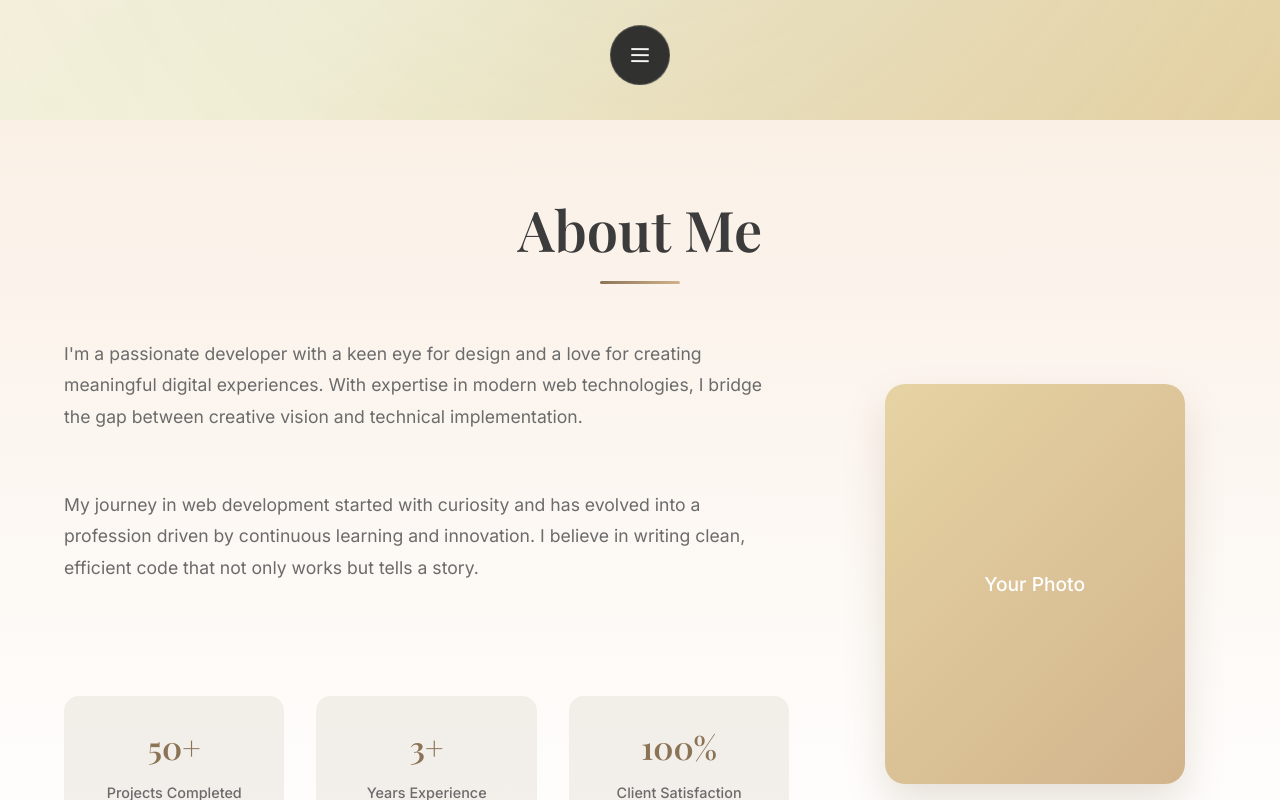
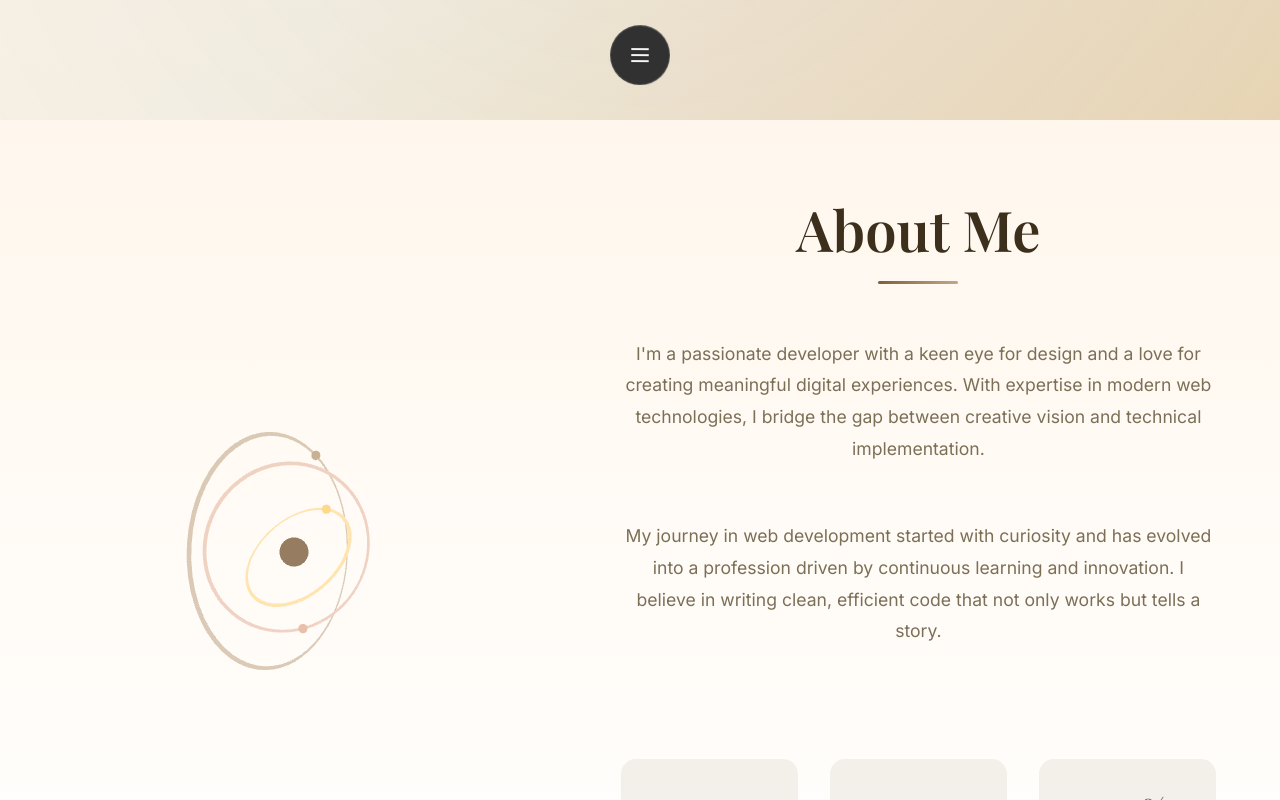
Before and after one commit to arnav-khandelwal/portfolio, a React (Vite) app: page / in a window 1280 px wide. Shown: the part 680-1480 px from the top of the page. Built offline with nearby package versions, Linux system fonts and the light colour scheme.

Commit message:
about me done

```diff
--- a/package.json
+++ b/package.json
@@ -10,10 +10,12 @@
     "preview": "vite preview"
   },
   "dependencies": {
+    "@types/three": "^0.178.1",
     "gsap": "^3.13.0",
     "react": "^19.1.0",
     "react-dom": "^19.1.0",
-    "sass": "^1.89.2"
+    "sass": "^1.89.2",
+    "three": "^0.178.0"
   },
   "devDependencies": {
     "@eslint/js": "^9.30.1",
--- a/src/components/About/About.jsx
+++ b/src/components/About/About.jsx
@@ -1,32 +1,212 @@
 import React, { useEffect, useRef } from 'react';
 import { gsap } from 'gsap';
 import { ScrollTrigger } from 'gsap/ScrollTrigger';
+import * as THREE from 'three';
 import './About.scss';
 
 gsap.registerPlugin(ScrollTrigger);
+
+// Widget component for About section interests
+const AboutWidget = () => {
+  const mountRef = useRef(null);
+  const sceneRef = useRef(null);
+  const rendererRef = useRef(null);
+  const cameraRef = useRef(null);
+  const atomGroupRef = useRef(null);
+  const orbitGroupsRef = useRef([]);
+  const iconsRef = useRef([]);
+  const widgetContainerRef = useRef(null);
+
+  useEffect(() => {
+    if (!mountRef.current) return;
+
+    // Scene setup
+    const scene = new THREE.Scene();
+    const camera = new THREE.PerspectiveCamera(75, 1, 0.1, 1000);
+    const renderer = new THREE.WebGLRenderer({ antialias: true, alpha: true });
+
+    renderer.setSize(400, 400);
+    renderer.setClearColor(0x000000, 0);
+    mountRef.current.appendChild(renderer.domElement);
+
+    // Store refs
+    sceneRef.current = scene;
+    cameraRef.current = camera;
+    rendererRef.current = renderer;
+
+    // Create atom group
+    const atomGroup = new THREE.Group();
+    scene.add(atomGroup);
+    atomGroupRef.current = atomGroup;
+
+    // Initially hide the atom for entrance animation
+    atomGroup.scale.setScalar(0);
+    atomGroup.rotation.x = Math.PI;
+
+    // Create nucleus
+    const nucleusGeometry = new THREE.SphereGeometry(0.4, 32, 32);
+    const nucleusMaterial = new THREE.MeshBasicMaterial({
+      color: 0x7C5E3C, // accent-brown from color palette
+      transparent: true,
+      opacity: 0.8
+    });
+    const nucleus = new THREE.Mesh(nucleusGeometry, nucleusMaterial);
+    atomGroup.add(nucleus);
+
+    // Create orbital rings with color palette colors
+    const ringRadii = [1.8, 2.6, 3.4];
+    const ringColors = [0xFFD580, 0xE6B8A2, 0xC2A98B]; // accent-gold, accent-rose, dark-beige
+
+    ringRadii.forEach((radius, index) => {
+      const orbitGroup = new THREE.Group();
+
+      // Create ring geometry - thicker rings
+      const ringGeometry = new THREE.RingGeometry(radius - 0.05, radius + 0.05, 64);
+      const ringMaterial = new THREE.MeshBasicMaterial({
+        color: ringColors[index],
+        transparent: true,
+        opacity: 0.6,
+        side: THREE.DoubleSide
+      });
+      const ring = new THREE.Mesh(ringGeometry, ringMaterial);
+
+      // Rotate rings for 3D effect with more varied angles
+      ring.rotation.x = Math.PI / 2 + (index * Math.PI / 5);
+      ring.rotation.z = index * Math.PI / 3;
+
+      orbitGroup.add(ring);
+
+      // Create orbiting particles/electrons - bigger spheres
+      const particleGeometry = new THREE.SphereGeometry(0.15, 12, 12);
+      const particleMaterial = new THREE.MeshBasicMaterial({
+        color: ringColors[index],
+        transparent: true,
+        opacity: 0.9
+      });
+      const particle = new THREE.Mesh(particleGeometry, particleMaterial);
+      particle.position.set(radius, 0, 0);
+
+      orbitGroup.add(particle);
+      atomGroup.add(orbitGroup);
+
+      orbitGroupsRef.current.push(orbitGroup);
+      iconsRef.current.push(particle);
+    });
+
+    // Position camera
+    camera.position.set(0, 0, 8);
+    camera.lookAt(0, 0, 0);
+
+    // GSAP Entrance Animation for the atom
+    gsap.timeline({
+      scrollTrigger: {
+        trigger: widgetContainerRef.current,
+        start: "top 80%",
+        end: "bottom 20%",
+      }
+    })
+    .to(atomGroup.scale, {
+      x: 1,
+      y: 1,
+      z: 1,
+      duration: 1.5,
+      ease: "back.out(1.7)"
+    })
+    .to(atomGroup.rotation, {
+      x: 0,
+      duration: 1,
+      ease: "power2.out"
+    }, "-=1");
+
+    // Animation loop with slower movement
+    const animate = () => {
+      requestAnimationFrame(animate);
+
+      // Rotate entire atom - slower movement
+      if (atomGroup) {
+        atomGroup.rotation.y += 0.005; // Reduced from 0.01
+        atomGroup.rotation.x += 0.002; // Reduced from 0.005
+      }
+
+      // Rotate each orbit at different speeds - slower
+      orbitGroupsRef.current.forEach((orbitGroup, index) => {
+        if (orbitGroup) {
+          const speed = (index + 1) * 0.01; // Reduced from 0.02
+          orbitGroup.rotation.y += speed;
+          orbitGroup.rotation.z += speed * 0.3; // Reduced from 0.5
+        }
+      });
+
+      // Pulsate nucleus - slower
+      if (nucleus) {
+        const scale = 1 + Math.sin(Date.now() * 0.002) * 0.15; // Reduced frequency and amplitude
+        nucleus.scale.setScalar(scale);
+      }
+
+      renderer.render(scene, camera);
+    };
+
+    animate();
+
+    // Handle resize
+    const handleResize = () => {
+      if (renderer && camera) {
+        renderer.setSize(400, 400);
+        camera.aspect = 1;
+        camera.updateProjectionMatrix();
+      }
+    };
+
+    window.addEventListener('resize', handleResize);
+
+    // Cleanup
+    return () => {
+      window.removeEventListener('resize', handleResize);
+      if (mountRef.current && renderer.domElement) {
+        mountRef.current.removeChild(renderer.domElement);
+      }
+      renderer.dispose();
+    };
+  }, []);
+
+  return (
+    <div className="about-widget" ref={widgetContainerRef}>
+      <div className="about-widget__3d-container">
+        <div ref={mountRef} className="about-widget__3d-atom" />
+      </div>
+    </div>
+  );
+};
 
 const About = () => {
   const sectionRef = useRef(null);
   const titleRef = useRef(null);
   const contentRef = useRef(null);
-  const imageRef = useRef(null);
+  const widgetRef = useRef(null);
   const statsRef = useRef(null);
 
   useEffect(() => {
     const section = sectionRef.current;
     const title = titleRef.current;
     const content = contentRef.current;
-    const image = imageRef.current;
+    const widget = widgetRef.current;
     const stats = statsRef.current.children;
 
-    // Title animation
+    // Title animation with enhanced effects
     gsap.fromTo(title,
-      { y: 50, opacity: 0 },
+      {
+        y: 60,
+        opacity: 0,
+        scale: 0.8,
+        rotationX: -15
+      },
       {
         y: 0,
         opacity: 1,
-        duration: 1,
-        ease: "power2.out",
+        scale: 1,
+        rotationX: 0,
+        duration: 1.2,
+        ease: "back.out(1.7)",
         scrollTrigger: {
           trigger: section,
           start: "top 80%",
@@ -35,14 +215,21 @@ const About = () => {
       }
     );
 
-    // Content animation
-    gsap.fromTo(content,
-      { x: -50, opacity: 0 },
+    // Content animation with staggered paragraphs
+    const paragraphs = content.querySelectorAll('.about__description');
+    gsap.fromTo(paragraphs,
+      {
+        x: -80,
+        opacity: 0,
+        y: 30
+      },
       {
         x: 0,
         opacity: 1,
+        y: 0,
         duration: 1.2,
-        ease: "power2.out",
+        stagger: 0.3,
+        ease: "power3.out",
         scrollTrigger: {
           trigger: section,
           start: "top 70%",
@@ -51,13 +238,12 @@ const About = () => {
       }
     );
 
-    // Image animation
-    gsap.fromTo(image,
-      { x: 50, opacity: 0, scale: 0.8 },
+    // Widget animation (icons slide in from left)
+    gsap.fromTo(widget,
+      { x: -60, opacity: 0 },
       {
         x: 0,
         opacity: 1,
-        scale: 1,
         duration: 1.2,
         ease: "back.out(1.7)",
         scrollTrigger: {
@@ -68,18 +254,25 @@ const About = () => {
       }
     );
 
-    // Stats animation
+    // Stats animation with enhanced effects
     gsap.fromTo(stats,
-      { y: 30, opacity: 0 },
+      {
+        y: 50,
+        opacity: 0,
+        scale: 0.8,
+        rotationY: 20
+      },
       {
         y: 0,
         opacity: 1,
-        duration: 0.8,
-        stagger: 0.2,
-        ease: "power2.out",
+        scale: 1,
+        rotationY: 0,
+        duration: 1,
+        stagger: 0.15,
+        ease: "back.out(1.7)",
         scrollTrigger: {
           trigger: statsRef.current,
-          start: "top 80%",
+          start: "top 85%",
           end: "bottom 20%",
         }
       }
@@ -87,10 +280,13 @@ const About = () => {
   }, []);
 
   return (
-    <section id="about" ref={sectionRef} className="about">
-      <div className="container">
-        <h2 ref={titleRef} className="about__title">About Me</h2>
-        <div className="about__content-wrapper">
+    <section id="about" ref={sectionRef} className="about hero">
+      <div className="container hero__container">
+        <div className="hero__widget" ref={widgetRef}>
+          <AboutWidget />
+        </div>
+        <div className="hero__text">
+          <h2 ref={titleRef} className="about__title">About Me</h2>
           <div ref={contentRef} className="about__content">
             <p className="about__description">
               I'm a passionate developer with a keen eye for design and a love for creating
@@ -117,11 +313,6 @@ const About = () => {
               </div>
             </div>
           </div>
-          <div ref={imageRef} className="about__image">
-            <div className="about__image-placeholder">
-              <span>Your Photo</span>
-            </div>
-          </div>
         </div>
       </div>
     </section>
--- a/src/components/About/About.scss
+++ b/src/components/About/About.scss
@@ -39,6 +39,43 @@
     }
   }
 
+  // Hero layout styles
+  &.hero {
+    .hero__container {
+      display: flex;
+      align-items: center;
+      gap: $spacing-xxl;
+      min-height: 80vh;
+
+      @media (max-width: $tablet) {
+        flex-direction: column;
+        gap: $spacing-xl;
+        text-align: center;
+      }
+    }
+
+    .hero__widget {
+      flex: 0 0 40%;
+      display: flex;
+      justify-content: center;
+      align-items: center;
+
+      @media (max-width: $tablet) {
+        flex: none;
+        order: -1;
+      }
+    }
+
+    .hero__text {
+      flex: 1;
+      padding-left: $spacing-lg;
+
+      @media (max-width: $tablet) {
+        padding-left: 0;
+      }
+    }
+  }
+
   &__content {
     display: flex;
     flex-direction: column;
@@ -50,6 +87,7 @@
     line-height: 1.8;
     color: $text-light;
     margin-bottom: $spacing-md;
+    text-align: center;
 
     &:last-of-type {
       margin-bottom: $spacing-xl;
@@ -157,3 +195,115 @@
     }
   }
 }
+
+// About Widget Styles
+.about-widget {
+  display: flex;
+  flex-direction: column;
+  align-items: center;
+  gap: $spacing-lg;
+  padding: $spacing-md;
+
+  &__3d-container {
+    position: relative;
+    display: flex;
+    flex-direction: column;
+    align-items: center;
+    gap: $spacing-md;
+  }
+
+  &__3d-atom {
+    width: 400px;
+    height: 400px;
+    border-radius: 20px;
+    background: transparent;
+    overflow: hidden;
+
+    canvas {
+      border-radius: 20px;
+    }
+  }
+
+  &__labels {
+    display: flex;
+    gap: $spacing-lg;
+    justify-content: center;
+    flex-wrap: wrap;
+  }
+
+  .interest-label {
+    display: flex;
+    flex-direction: column;
+    align-items: center;
+    gap: $spacing-xs;
+    padding: $spacing-sm;
+    background: rgba(255, 255, 255, 0.9);
+    border-radius: 12px;
+    box-shadow: 0 4px 12px rgba(139, 115, 85, 0.1);
+    transition: all $transition-smooth;
+    cursor: pointer;
+    min-width: 60px;
+
+    &:hover {
+      transform: translateY(-3px);
+      box-shadow: 0 8px 20px rgba(139, 115, 85, 0.15);
+    }
+
+    svg {
+      transition: all $transition-smooth;
+    }
+
+    &:hover svg {
+      transform: scale(1.1);
+    }
+
+    span {
+      font-size: 0.75rem;
+      font-weight: 500;
+      color: $text-light;
+      text-align: center;
+    }
+
+    &.basketball:hover {
+      background: rgba(249, 168, 37, 0.1);
+
+      span {
+        color: #F9A825;
+      }
+    }
+
+    &.coding:hover {
+      background: rgba(97, 97, 97, 0.1);
+
+      span {
+        color: #616161;
+      }
+    }
+
+    &.running:hover {
+      background: rgba(255, 112, 67, 0.1);
+
+      span {
+        color: #FF7043;
+      }
+    }
+  }
+
+  // Hide old atom styles
+  &__atom,
+  &__nucleus,
+  .nucleus-core,
+  &__icon.orbit-icon,
+  .orbit-path {
+    display: none;
+  }
+
+  // Remove old icon styles
+  &__icons {
+    display: none;
+  }
+
+  &__icon:not(.orbit-icon) {
+    display: none;
+  }
+}
--- a/src/styles/variables.scss
+++ b/src/styles/variables.scss
@@ -1,13 +1,16 @@
-// Color Palette - Beige Theme
-$primary-beige: #F5F5DC;
-$light-beige: #FAF0E6;
-$medium-beige: #E6D3A3;
-$dark-beige: #D2B48C;
-$accent-brown: #8B7355;
-$text-dark: #3C3C3C;
-$text-light: #6B6B6B;
+// Color Palette - Modern Beige/Brown Theme
+$primary-beige: #F7F3E8;
+$light-beige: #FFF7ED;
+$medium-beige: #EAD7B7;
+$dark-beige: #C2A98B;
+$accent-brown: #7C5E3C;
+$accent-gold: #FFD580;
+$accent-rose: #E6B8A2;
+$text-dark: #3C2F1C;
+$text-light: #7C6F57;
 $white: #FFFFFF;
-$cream: #FFF8DC;
+$cream: #FFF8E1;
+$accent-black: #2B2111;
 
 // Typography
 $font-primary: 'Inter', -apple-system, BlinkMacSystemFont, 'Segoe UI', 'Roboto', sans-serif;
```
Also changed, not shown: 1 other file (tests, documents, lock files or other folders).
